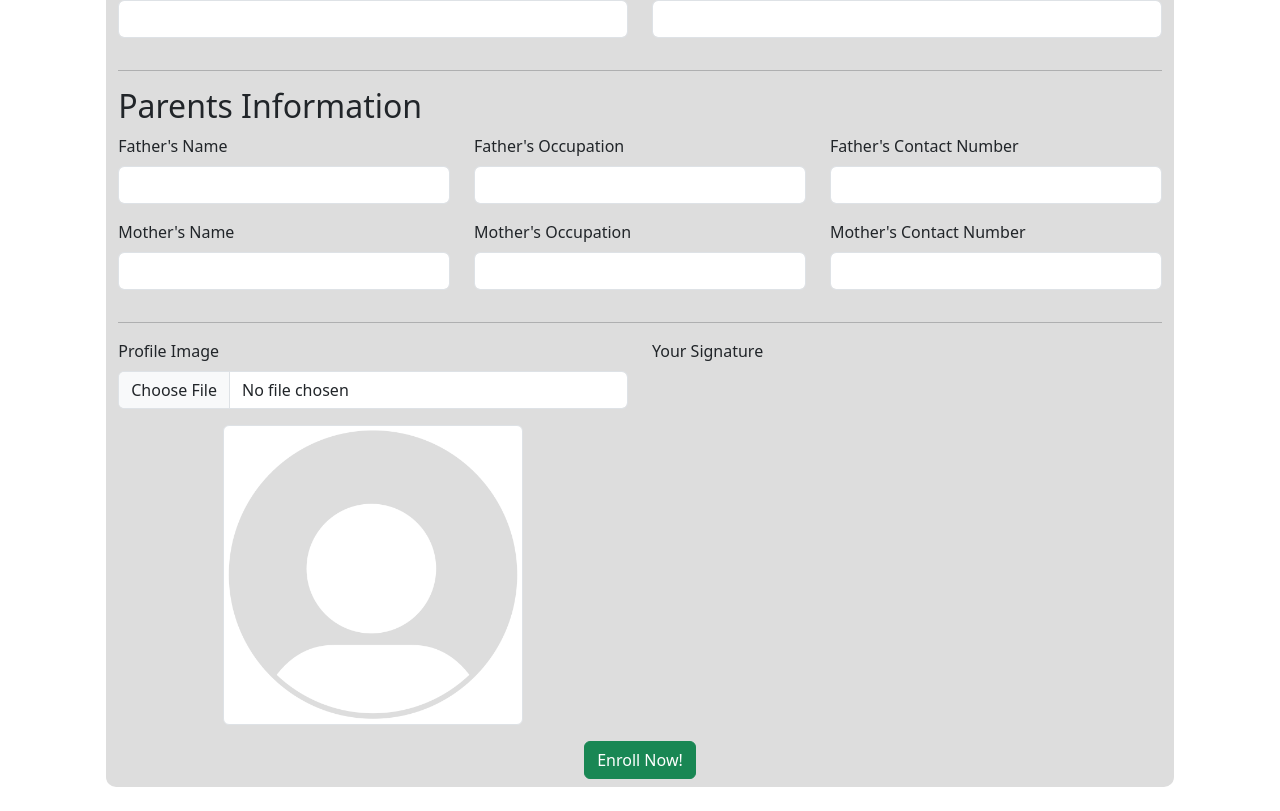
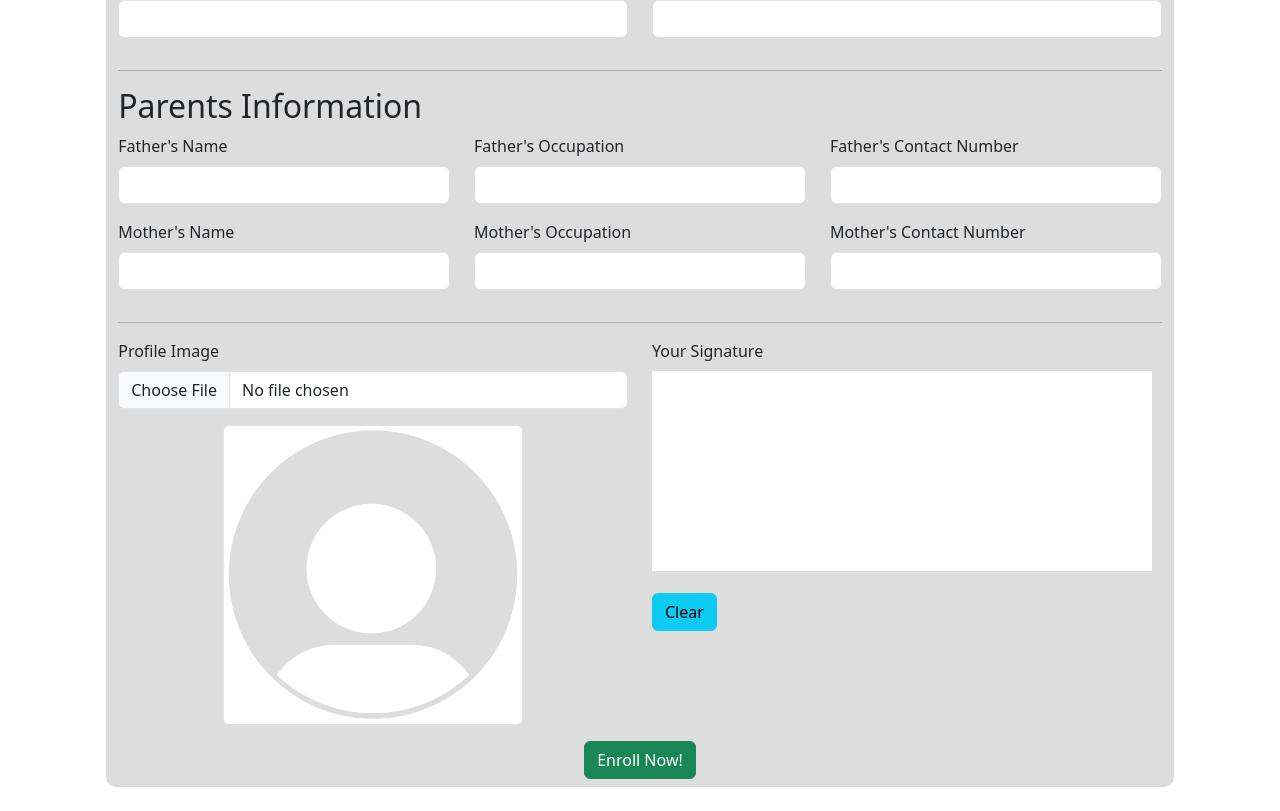
Before and after one commit to blanns456/thesis_project_mnhs, an Angular app in the folder frontend_mnhs/: page /JHS/enrollment in a window 1280 px wide. Shown: the part 999-1810 px from the top of the page. Built offline with nearby package versions, Linux system fonts and the light colour scheme.

Commit message:
adding signature pad

```diff
--- a/frontend_mnhs/package.json
+++ b/frontend_mnhs/package.json
@@ -19,6 +19,7 @@
     "@angular/platform-browser-dynamic": "^16.2.0",
     "@angular/router": "^16.2.0",
     "rxjs": "~7.8.0",
+    "signature_pad": "^4.1.7",
     "tslib": "^2.3.0",
     "zone.js": "~0.13.0"
   },
--- a/frontend_mnhs/src/app/jhs-enrollment/jhs-enrollment.component.html
+++ b/frontend_mnhs/src/app/jhs-enrollment/jhs-enrollment.component.html
@@ -444,6 +444,20 @@
               <label for="mother_occupation" class="form-label"
                 >Your Signature</label
               >
+              <canvas
+                #canvas
+                (touchstart)="startDrawing($event)"
+                (touchmove)="moved($event)"
+                width="500"
+                height="200"
+              ></canvas>
+              <p class="error-message" *ngIf="signatureNeeded">
+                Signature is required
+              </p>
+
+              <div class="my-3">
+                <button (click)="clearPad()" class="btn btn-info">Clear</button>
+              </div>
             </div>
           </div>
         </div>
--- a/frontend_mnhs/src/app/jhs-enrollment/jhs-enrollment.component.scss
+++ b/frontend_mnhs/src/app/jhs-enrollment/jhs-enrollment.component.scss
@@ -1,5 +1,8 @@
 .container-holder {
   height: 100vh;
+}
+canvas {
+  background: white;
 }
 
 .background {
@@ -37,3 +40,7 @@
 label {
   user-select: none;
 }
+.signature-container {
+  position: absolute;
+  height: 13%;
+}
--- a/frontend_mnhs/src/app/jhs-enrollment/jhs-enrollment.component.ts
+++ b/frontend_mnhs/src/app/jhs-enrollment/jhs-enrollment.component.ts
@@ -1,5 +1,6 @@
-import { Component, OnInit } from '@angular/core';
+import { Component, ElementRef, OnInit, ViewChild } from '@angular/core';
 import { FormBuilder, FormGroup } from '@angular/forms';
+import SignaturePad from 'signature_pad';
 
 @Component({
   selector: 'app-jhs-enrollment',
@@ -11,11 +12,40 @@ export class JhsEnrollmentComponent implements OnInit {
   imageURL: string | undefined;
 
   constructor(private formBuilder: FormBuilder) {}
-
+  signatureNeeded!: boolean;
+  signaturePad!: SignaturePad;
+  @ViewChild('canvas') canvasEl!: ElementRef;
+  signatureImg!: string;
   ngOnInit() {
     this.uploadForm = this.formBuilder.group({
       avatar: [''],
     });
+  }
+
+  ngAfterViewInit() {
+    this.signaturePad = new SignaturePad(this.canvasEl.nativeElement);
+  }
+
+  startDrawing(event: Event) {
+    // works in device not in browser
+  }
+
+  moved(event: Event) {
+    // works in device not in browser
+  }
+
+  clearPad() {
+    this.signaturePad.clear();
+  }
+
+  savePad() {
+    const base64Data = this.signaturePad.toDataURL();
+    this.signatureImg = base64Data;
+    this.signatureNeeded = this.signaturePad.isEmpty();
+    if (!this.signatureNeeded) {
+      this.signatureNeeded = false;
+    }
+    console.log(this.signatureImg);
   }
 
   showPreview(event: Event) {
```
Also changed, not shown: frontend_mnhs/src/app/app.module.ts (+4 -7 lines), 1 other file (tests, documents, lock files or other folders).
